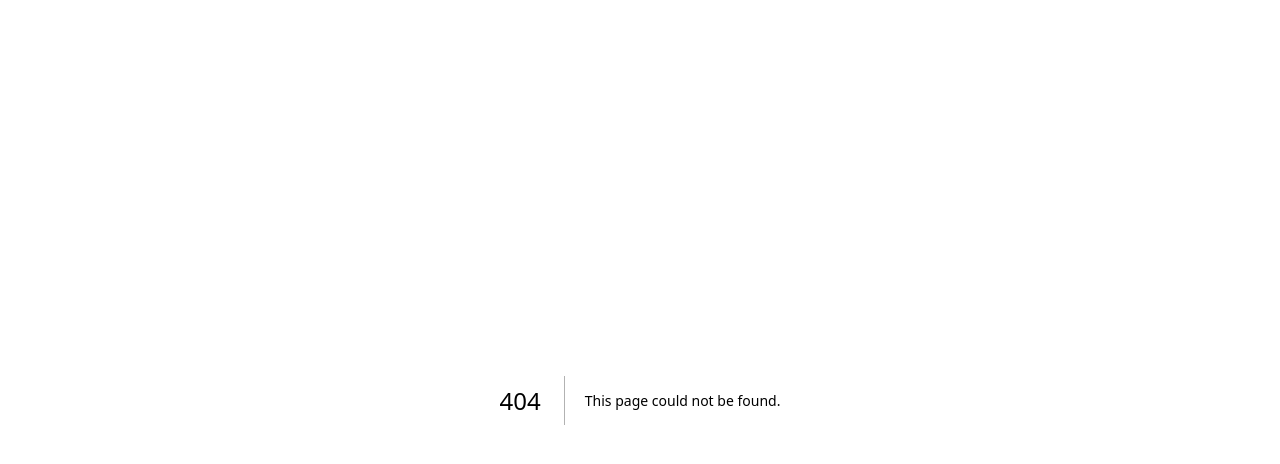
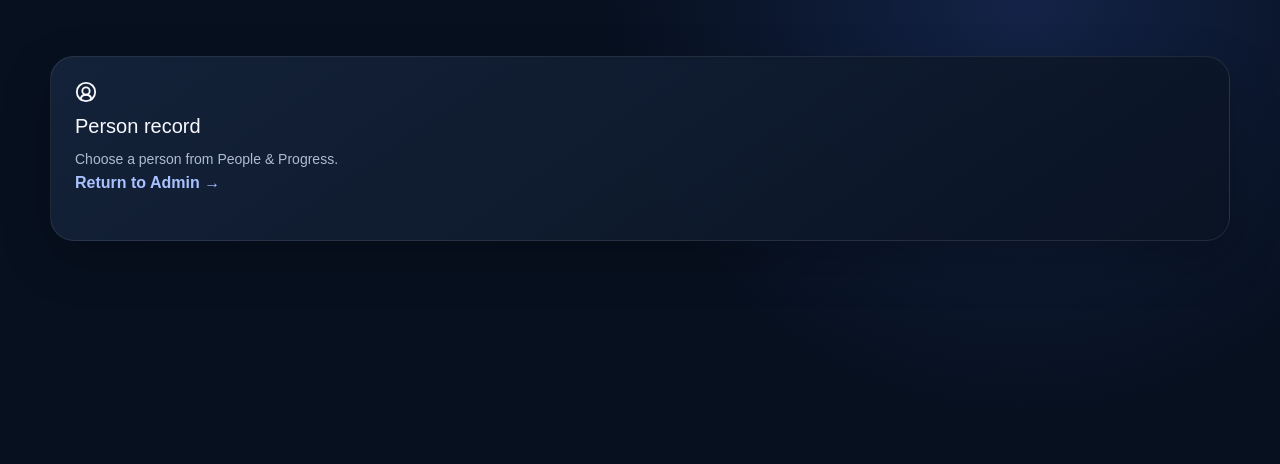
Before and after one commit to eaglevisiondigital/Lockliel, a Next.js app: page /my-lockliel/admin/person in a window 1280 px wide. Before the commit this address had no page. Shown: the top 464 px of the page. Built offline with nearby package versions, Linux system fonts and the light colour scheme.

Commit message:
Add unified person record page

```diff
--- /dev/null
+++ b/app/my-lockliel/admin/person/page.tsx
@@ -0,0 +1,8 @@
+import PersonRecordClient from "./person-record-client";
+import "../../my-lockliel.css";
+
+export const metadata={title:"Person Record | Lockliel Admin"};
+
+export default function PersonRecordPage(){
+  return <main className="my-lockliel"><div className="ml-shell"><PersonRecordClient/></div></main>;
+}
```
